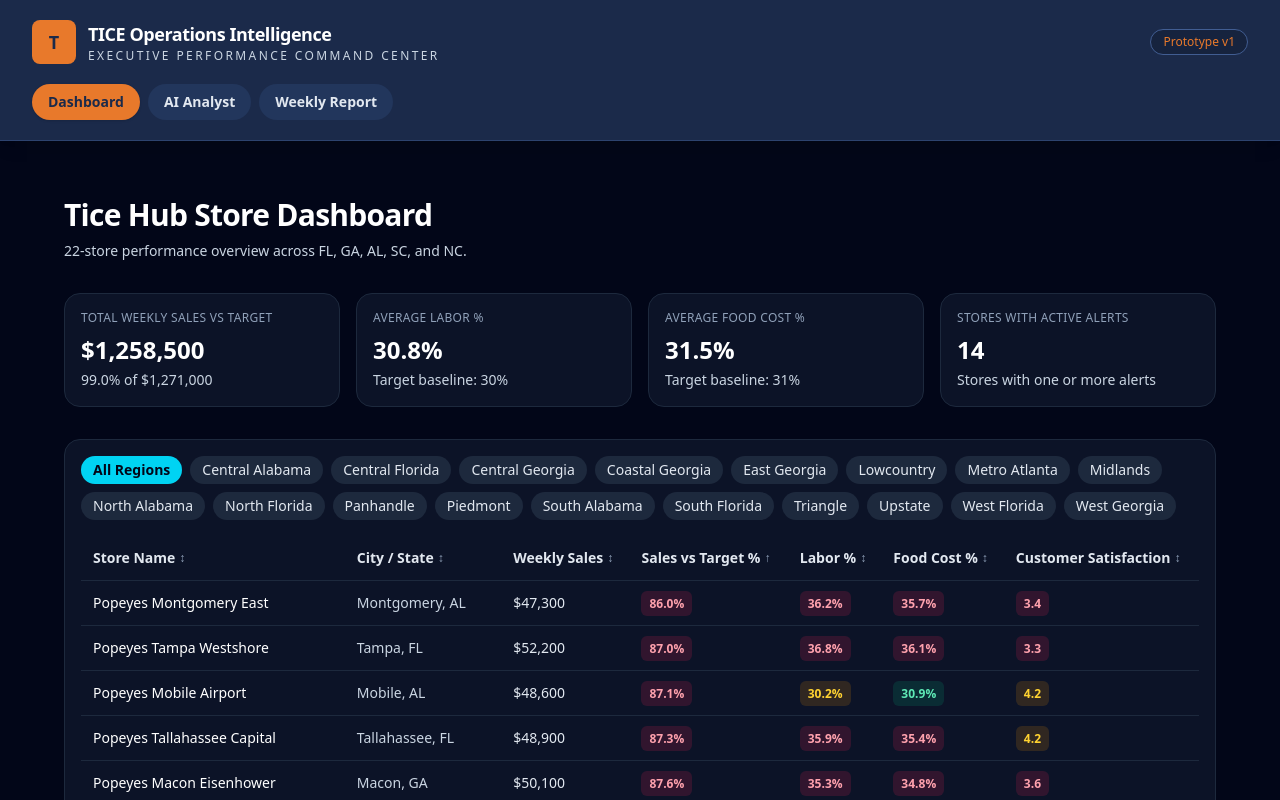
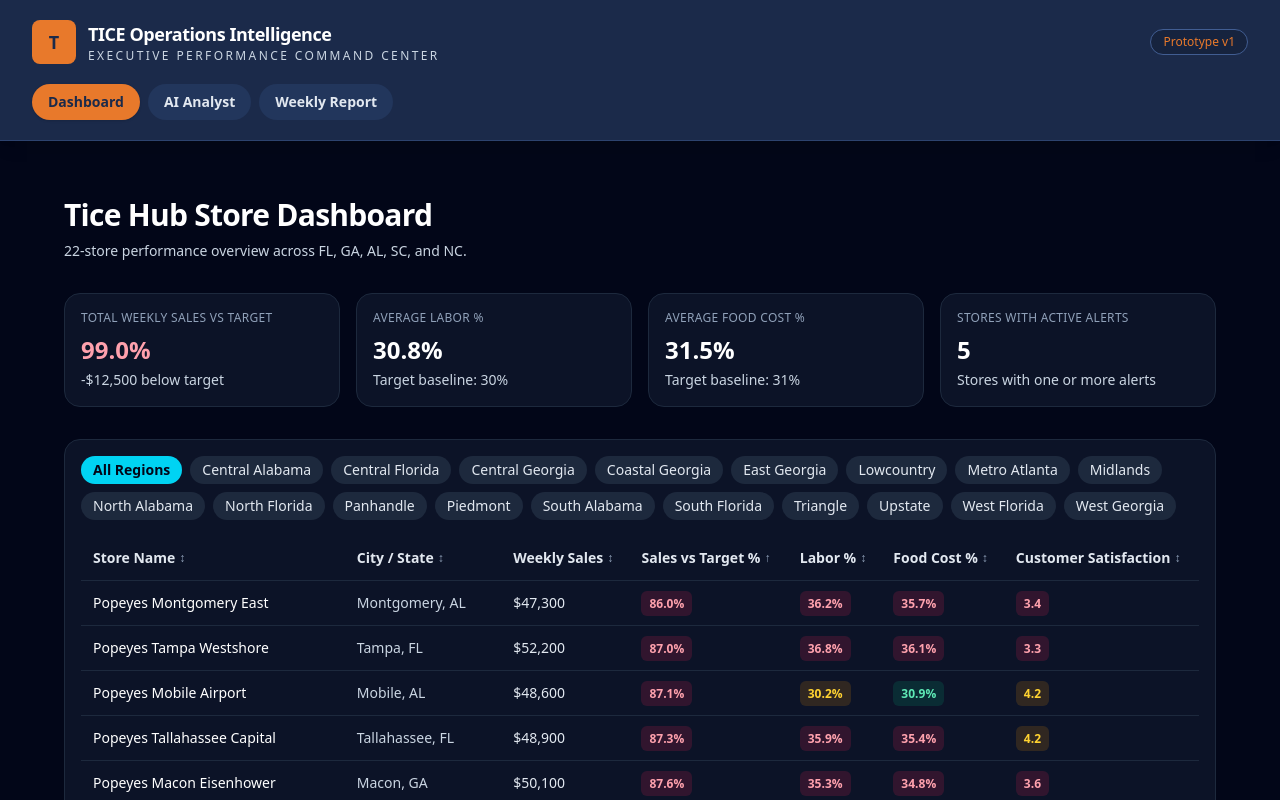
Before and after one commit to Robylongo/Personal-Video-Game-Backlog-maker, a React (Vite) app in the folder tice-hub/: page / in a window 1280 px wide. Shown: the top 800 px of the page. Built offline with nearby package versions, Linux system fonts and the light colour scheme.

Commit message:
Tighten alert thresholds and improve sales summary card

```diff
--- a/tice-hub/src/components/Dashboard.jsx
+++ b/tice-hub/src/components/Dashboard.jsx
@@ -93,10 +93,14 @@
 
     const storeCount = filteredStores.length || 1
 
+    const salesVariance = totals.sales - totals.target
+
     return {
       totalSales: totals.sales,
       totalTarget: totals.target,
       totalSalesVsTarget: (totals.sales / totals.target) * 100,
+      salesVariance,
+      salesVarianceDirection: salesVariance >= 0 ? 'above' : 'below',
       avgLabor: totals.labor / storeCount,
       avgFood: totals.food / storeCount,
       alertStores: totals.alertCount,
@@ -128,9 +132,16 @@
       <section className="mb-8 grid gap-4 md:grid-cols-2 xl:grid-cols-4">
         <article className="rounded-2xl border border-slate-800 bg-slate-900/80 p-4">
           <p className="text-xs uppercase tracking-wide text-slate-400">Total Weekly Sales vs Target</p>
-          <p className="mt-2 text-2xl font-semibold text-white">{currency.format(summary.totalSales)}</p>
+          <p
+            className={`mt-2 text-2xl font-semibold ${
+              summary.totalSalesVsTarget >= 100 ? 'text-emerald-300' : 'text-rose-300'
+            }`}
+          >
+            {summary.totalSalesVsTarget.toFixed(1)}%
+          </p>
           <p className="mt-1 text-sm text-slate-300">
-            {summary.totalSalesVsTarget.toFixed(1)}% of {currency.format(summary.totalTarget)}
+            {summary.salesVariance >= 0 ? '+' : '-'}
+            {currency.format(Math.abs(summary.salesVariance))} {summary.salesVarianceDirection} target
           </p>
         </article>
 
--- a/tice-hub/src/data/storeData.js
+++ b/tice-hub/src/data/storeData.js
@@ -463,9 +463,32 @@
   },
 ]
 
-const storeData = baseStores.map((store) => ({
-  ...store,
-  salesVsTarget: Number(((store.weeklySales / store.weeklyTarget) * 100).toFixed(1)),
-}))
+
+function buildAlerts(store) {
+  const alerts = []
+
+  if (store.salesVsTarget < 92) alerts.push('Sales vs target below 92%')
+  if (store.laborCostPercent > store.laborTarget + 3) alerts.push('Labor cost exceeds target by >3 pts')
+  if (store.foodCostPercent > store.foodCostTarget + 3) alerts.push('Food cost exceeds target by >3 pts')
+  if (store.customerSatisfaction < 3.5) alerts.push('Customer satisfaction below 3.5')
+  if (store.employeeTurnover > 25) alerts.push('Employee turnover above 25%')
+  if (store.driveThruTime > 300) alerts.push('Drive-thru time above 300 seconds')
+
+  return alerts
+}
+
+const storeData = baseStores.map((store) => {
+  const salesVsTarget = Number(((store.weeklySales / store.weeklyTarget) * 100).toFixed(1))
+
+  const computedStore = {
+    ...store,
+    salesVsTarget,
+  }
+
+  return {
+    ...computedStore,
+    alerts: buildAlerts(computedStore),
+  }
+})
 
 export default storeData
```
